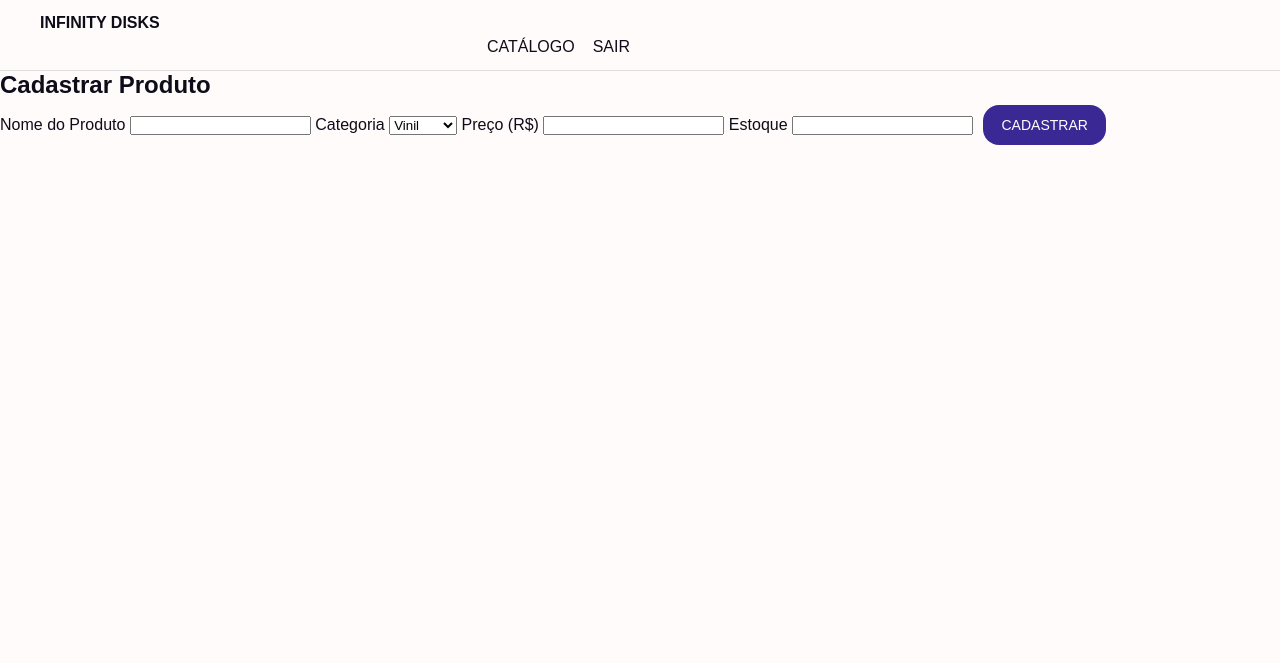
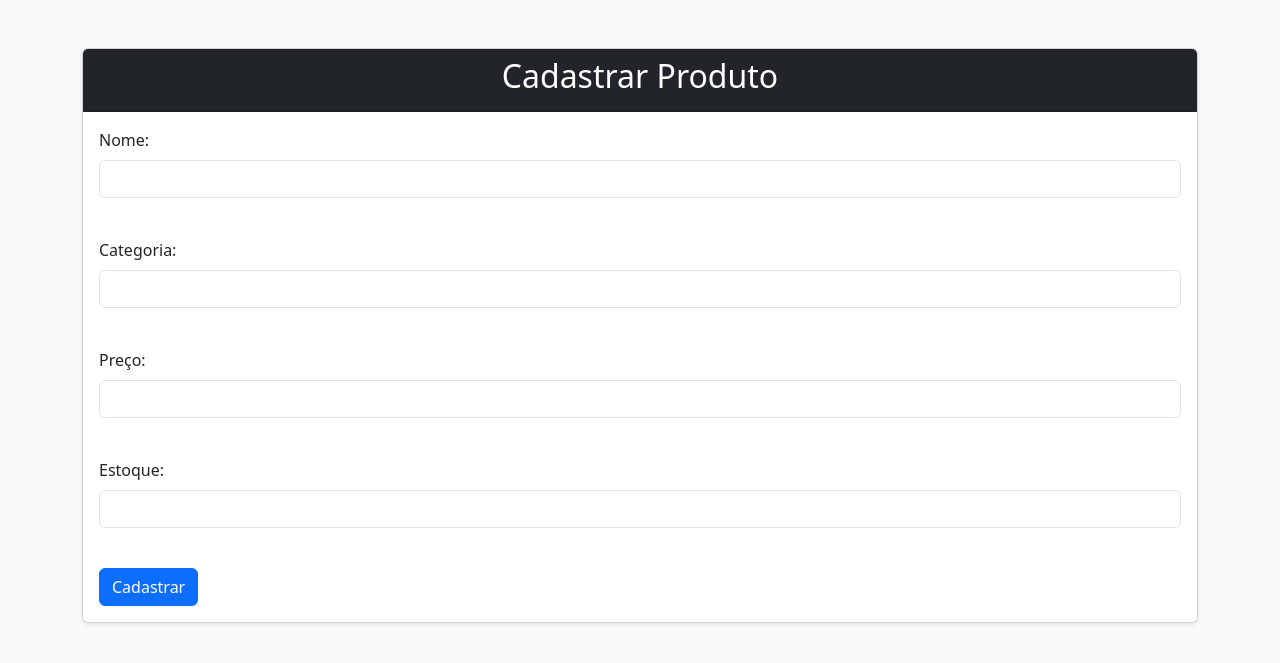
Before and after one commit to 5byp8r/InfinityDisks, a PHP site: page /admin_cadastro_produto.php in a window 1280 px wide. Shown: the top 663 px of the page. Run offline with PHP 8.4, Linux system fonts and the light colour scheme; some libraries are stand-ins or nearby versions.

Commit message:
Final_Alterations

```diff
--- a/view/admin_cadastro_produto.php
+++ b/view/admin_cadastro_produto.php
@@ -1,60 +1,55 @@
 <?php
+if (session_status() === PHP_SESSION_NONE) {
     session_start();
-// verificacao simples (fake)
+}
+// verificacao basica (tbm fake)
 $_SESSION['user']['tipo'] = "admin";
 ?>
 
 <!DOCTYPE html>
-<html lang="pt-br">
+<html>
+
 <head>
     <meta charset="UTF-8">
     <title>Admin - Cadastro de Produto</title>
-    <link rel="stylesheet" href="style.css">
+    <link href="https://cdn.jsdelivr.net/npm/bootstrap@5.3.3/dist/css/bootstrap.min.css" rel="stylesheet"
+        integrity="sha384-QWTKZyjpPEjISv5WaRU9OFeRpok6YctnYmDr5pNlyT2bRjXh0JMhjY6hW+ALEwIH" crossorigin="anonymous">
 </head>
-<body>
 
-<header class="header-top">
-    <div class="header-logo">
-        <a href="index.php"><b>INFINITY DISKS</b></a>
+<body class="bg-light">
+
+    <div class="container mt-5">
+        <div class="card shadow-sm">
+            <div class="card-header bg-dark text-white text-center">
+                <h2>Cadastrar Produto</h2>
             </div>
 
-    <div></div>
+            <div class="card-body">
 
-    <div class="header-actions">
-        <a href="catalogo.php">CATÁLOGO</a>
-        <a href="logout.php">SAIR</a>
-    </div>
-</header>
+                <form action="view/admin_processa_cadastro_produto.php" method="POST">
 
-<div class="container">
+                    <label class="form-label">Nome:</label><br>
+                    <input type="text" name="nome" class="form-control mb-3"><br>
 
-    <div class="box">
-        <h2>Cadastrar Produto</h2>
+                    <label class="form-label">Categoria:</label><br>
+                    <input type="text" name="categoria" class="form-control mb-3"><br>
 
-        <form action="admin_processa_cadastro_produto.php" method="POST" class="admin-form">
+                    <label class="form-label">Preço:</label><br>
+                    <input type="number" step="0.01" name="preco" class="form-control mb-3"><br>
 
-            <label>Nome do Produto</label>
-            <input type="text" name="nome" required>
+                    <label class="form-label">Estoque:</label><br>
+                    <input type="number" name="estoque" class="form-control mb-3"><br>
 
-            <label>Categoria</label>
-            <select name="categoria" required>
-                <option value="Vinil">Vinil</option>
-                <option value="CD">CD</option>
-                <option value="cinema">Cinema</option>
-            </select>
-
-            <label>Preço (R$)</label>
-            <input type="number" step="0.01" name="preco" required>
-
-            <label>Estoque</label>
-            <input type="number" name="estoque" min="1" required>
-
-            <button type="submit" class="btn-dark">Cadastrar</button>
+                    <button type="submit" class="btn btn-primary">Cadastrar</button>
 
                 </form>
+
+            </div>
+        </div>
     </div>
 
-</div>
+    <script src="./bootstrap/js/bootstrap.bundle.min.js"></script>
 
 </body>
+
 </html>
--- a/view/sobre.php
+++ b/view/sobre.php
@@ -63,7 +63,7 @@
             <div style="border: 1px solid #ddd; padding: 20px; border-radius: 8px;">
                 <h3 style="color: #e91e63; margin-bottom: 15px;">🎨 Nossa Identidade</h3>
                 <p><strong>Estilo:</strong> Moderno e acessível</p>
-                <p><strong>Paleta de cores:</strong> Diversificada e vibrante</p>
+                <p><strong>Paleta de cores:</strong> Selecionada afim de facilitar a visualização e gerar familiaridade com a aplicação.</p>
             </div>
         </div>
     </section>
@@ -71,7 +71,7 @@
 </div>
 
 <footer class="footer">
-    <h4>Infinity Disks</h4>
+    <h4>Infinity Disks - Provendo vibes inesgotáveis.</h4>
     <p>Todos os direitos reservados.</p>
 </footer>
 
```
Lines whose indentation alone changed are shown as unchanged.
